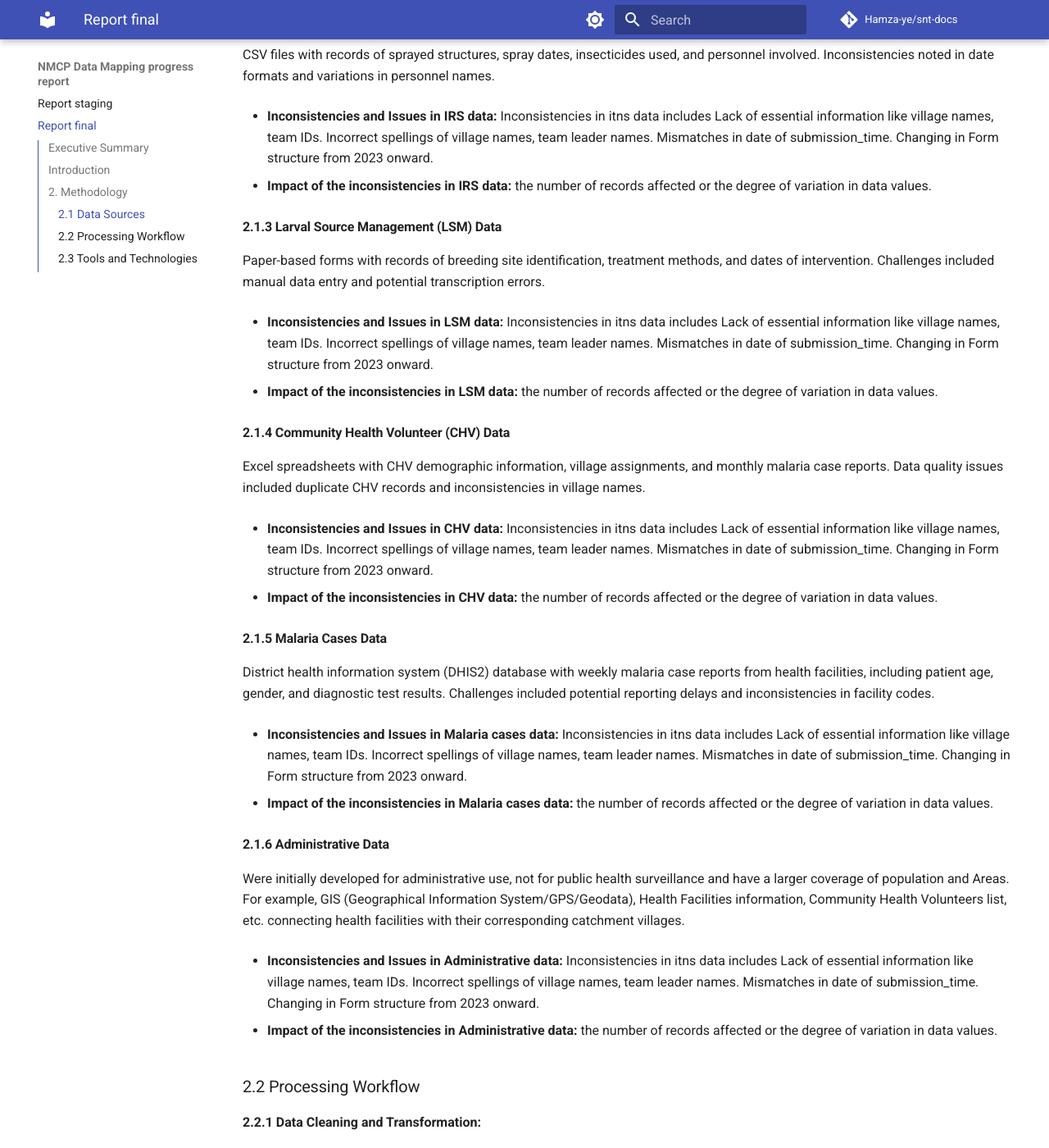
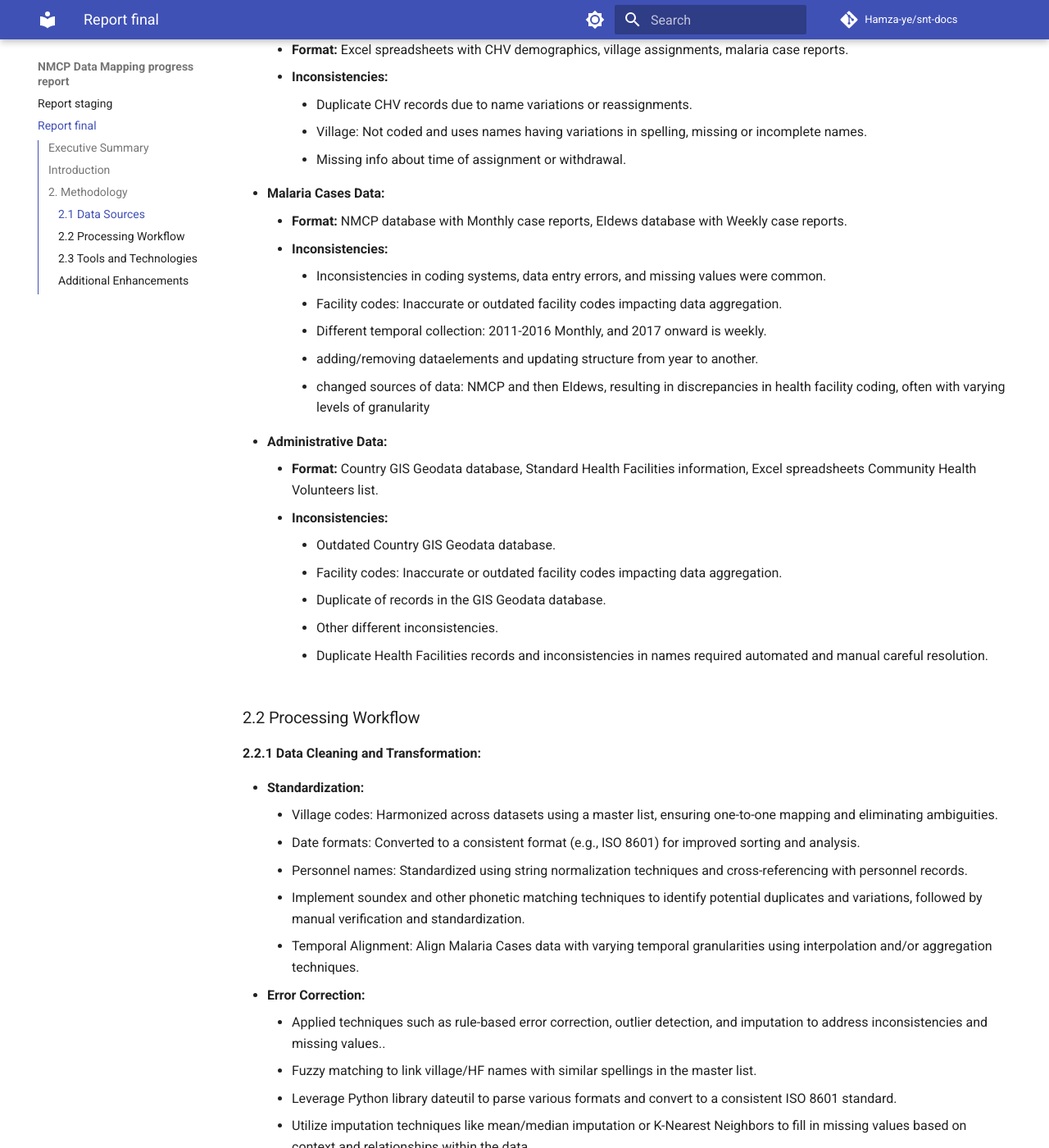
Before and after one commit to Hamza-ye/snt-docs, an MkDocs documentation site: the page built from documentation/docs/final-report.md, in a window 1280 px wide and 1400 px high, scrolled down 2945 px. Shown: the whole window at 82% size. Built offline with MkDocs 1.6.1 and Material for MkDocs 9.7.7, drawn with Linux system fonts in a browser that asks for light colours; comment, search, counter and statistics services are not loaded; some of the changed text lies outside the part shown.

Commit message:
add details

````diff
--- a/documentation/docs/final-report.md
+++ b/documentation/docs/final-report.md
@@ -50,113 +50,105 @@ This report details the methodology, results, and impact of this data mapping pr
 
 The project integrated data from the following primary sources:
 
-#### 2.1.1 Insecticide-treated nets (ITNs) Data
-
-Excel spreadsheets with records of ITN distribution campaigns, including village codes, household counts, and net quantities distributed. Inconsistencies observed in village code formats and occasional missing household countsو Lack of essential information like village names, team IDs. Incorrect spellings of village names of villages without code. Mismatches in submission_time formats. Changing in Form structure from 2023 onward
-
-**format:**
-
-```
-
-| Name                     | Type       | describtion                    |
-|------------------------- |----------- |------------------------------- |
-| report_target_type       | int        | is it within target or not     |
-| report_ppc_code          | int        | location code                  |
-| report_team_no           | int        | team no reached this location  |
-| day_reached              | varchar    | day this location reached      |
-| report_houses            | int        |                                |
-| report_residents         | int        |                                |
-| report_idps              | int        |                                |
-| report_idps_individuals  | int        |                                |
-| report_population        | int        |                                |
-| report_males             | int        |                                |
-| report_females           | int        |                                |
-| report_male_children     | int        |                                |
-| report_female_children   | int        |                                |
-| report_pregnants         | int        |                                |
-| report_itns_distributed  | int        |                                |
-| report_submission_time   | timestamp  |                                |
-| report_is_idps_camp      | bool       | is this location an idps_camp  |
-| report_tlcommenet        | text       | team leader comments           |
-
-```
-
-* **Impact of the inconsistencies in ITNs data:** the number of records affected or the degree of variation in data values.
-
-#### 2.1.2 Indoor Residual Spraying (IRS) Data
-
-CSV files with records of sprayed structures, spray dates, insecticides used, and personnel involved. Inconsistencies noted in date formats and variations in personnel names.
-
-* **Inconsistencies and Issues in IRS data:** Inconsistencies in itns data includes Lack of essential information like village names, team IDs. Incorrect spellings of village names, team leader names. Mismatches in date of submission_time. Changing in Form structure from 2023 onward.
-
-* **Impact of the inconsistencies in IRS data:** the number of records affected or the degree of variation in data values.
-
-#### 2.1.3 Larval Source Management (LSM) Data
-
-Paper-based forms with records of breeding site identification, treatment methods, and dates of intervention. Challenges included manual data entry and potential transcription errors.
-
-* **Inconsistencies and Issues in LSM data:** Inconsistencies in itns data includes Lack of essential information like village names, team IDs. Incorrect spellings of village names, team leader names. Mismatches in date of submission_time. Changing in Form structure from 2023 onward.
-
-* **Impact of the inconsistencies in LSM data:** the number of records affected or the degree of variation in data values.
-
-#### 2.1.4 Community Health Volunteer (CHV) Data
-
-Excel spreadsheets with CHV demographic information, village assignments, and monthly malaria case reports. Data quality issues included duplicate CHV records and inconsistencies in village names.
-
-* **Inconsistencies and Issues in CHV data:** Inconsistencies in itns data includes Lack of essential information like village names, team IDs. Incorrect spellings of village names, team leader names. Mismatches in date of submission_time. Changing in Form structure from 2023 onward.
-
-* **Impact of the inconsistencies in CHV data:** the number of records affected or the degree of variation in data values.
-
-#### 2.1.5 Malaria Cases Data
-
-District health information system (DHIS2) database with weekly malaria case reports from health facilities, including patient age, gender, and diagnostic test results. Challenges included potential reporting delays and inconsistencies in facility codes.
-
-* **Inconsistencies and Issues in Malaria cases data:** Inconsistencies in itns data includes Lack of essential information like village names, team IDs. Incorrect spellings of village names, team leader names. Mismatches in date of submission_time. Changing in Form structure from 2023 onward.
-
-* **Impact of the inconsistencies in Malaria cases data:** the number of records affected or the degree of variation in data values.
-
-#### 2.1.6 Administrative Data
-
-Were initially developed for administrative use, not for public health surveillance and have a larger coverage of population and Areas. For example, GIS (Geographical Information System/GPS/Geodata), Health Facilities information, Community Health Volunteers list, etc. connecting health facilities with their corresponding catchment villages.
-
-* **Inconsistencies and Issues in Administrative data:** Inconsistencies in itns data includes Lack of essential information like village names, team IDs. Incorrect spellings of village names, team leader names. Mismatches in date of submission_time. Changing in Form structure from 2023 onward.
-
-* **Impact of the inconsistencies in Administrative data:** the number of records affected or the degree of variation in data values.
+* **ITN Distribution Data:**
+      - **Format:** Excel spreadsheets with village codes, household counts, net quantities, team, date, etc.
+      - **Inconsistencies:**
+        - Village code formats: Mixing numeric and alphanumeric formats, missing or incomplete codes.
+        - Data entry errors.
+        - Missing values, inconsistencies with reported village population.
+        - Mismatches in date of submission_time.
+* **IRS Data:**
+      - **Format:** Excel spreadsheets with sprayed structures, dates, insecticides, ...
+      - **Inconsistencies:**
+        - Village code formats: Mixing numeric and alphanumeric formats, missing or incomplete codes.
+        - Personnel names: Variations in spelling, abbreviations, missing names.
+        - Mismatches in date of submission_time
+* **LSM Data:**
+      - **Format:** Paper-based and Electronic forms with breeding site identification, treatment methods, dates.
+      - **Inconsistencies:**
+        - Transcription errors due to manual data entry.
+        - Incompatible data types for similar variables (e.g., income as categorical vs. continuous)
+        - Incomplete data: Missing information on breeding site type, treatment dosage, etc.
+* **CHV Data:**
+      - **Format:** Excel spreadsheets with CHV demographics, village assignments, malaria case reports.
+      - **Inconsistencies:**
+        - Duplicate CHV records due to name variations or reassignments.
+        - Village: Not coded and uses names having variations in spelling, missing or incomplete names.
+        - Missing info about time of assignment or withdrawal.
+* **Malaria Cases Data:**
+      - **Format:** NMCP database with Monthly case reports, EIdews database with Weekly case reports.
+      - **Inconsistencies:**
+        - Inconsistencies in coding systems, data entry errors, and missing values were common.
+        - Facility codes: Inaccurate or outdated facility codes impacting data aggregation.
+        - Different temporal collection: 2011-2016 Monthly, and 2017 onward is weekly.
+        - adding/removing dataelements and updating structure from year to another.
+        - changed sources of data: NMCP and then EIdews, resulting in discrepancies in health facility coding, often with varying levels of granularity
+* **Administrative Data:**
+      - **Format:** Country GIS Geodata database, Standard Health Facilities information, Excel spreadsheets Community Health Volunteers list.
+      - **Inconsistencies:**
+        - Outdated Country GIS Geodata database.
+        - Facility codes: Inaccurate or outdated facility codes impacting data aggregation.
+        - Duplicate of records in the GIS Geodata database.
+        - Other different inconsistencies.
+        - Duplicate Health Facilities records and inconsistencies in names required automated and manual careful resolution.
 
 ### 2.2 Processing Workflow
 
 **2.2.1 Data Cleaning and Transformation:**
 
-* **Standardization:** Harmonized village codes across datasets using a master village list.
-* **Error correction:** Identified and corrected typographical errors, inconsistencies in date formats, and missing values using a combination of automated checks and manual review.
-* **Outlier handling:** Flagged and investigated potential outliers in numerical data (e.g., unusually high or low numbers of nets distributed) to ensure data accuracy.
+* **Standardization:**
+      - Village codes: Harmonized across datasets using a master list, ensuring one-to-one mapping and eliminating ambiguities.
+      - Date formats: Converted to a consistent format (e.g., ISO 8601) for improved sorting and analysis.
+      - Personnel names: Standardized using string normalization techniques and cross-referencing with personnel records.
+      - Implement soundex and other phonetic matching techniques to identify potential duplicates and variations, followed by manual verification and standardization.
+      - Temporal Alignment: Align Malaria Cases data with varying temporal granularities using interpolation and/or aggregation techniques.
+* **Error Correction:**
+      - Applied techniques such as rule-based error correction, outlier detection, and imputation to address inconsistencies and missing values..
+      - Fuzzy matching to link village/HF names with similar spellings in the master list.
+      - Leverage Python library dateutil to parse various formats and convert to a consistent ISO 8601 standard.
+      - Utilize imputation techniques like mean/median imputation or K-Nearest Neighbors to fill in missing values based on context and relationships within the data.
+      - Manual review and correction of identified errors, ensuring data integrity.
+* **Outlier Handling:**
+      - Investigation of potential outliers (e.g., unusually high net distributions) through data visualization and cross-referencing with other sources.
+      - Contextualization of outliers based on local factors or data collection methods.
 
 **2.2.2 Master List Creation and Maintenance:**
 
 * **Village list:** Consolidated and standardized village names and codes from multiple sources, addressing duplicates and inconsistencies.
-* **Health facility list (HF):** Created a master list of health facilities with unique codes, names, and geographic coordinates, merging HFs from EIdews Malaria cases reporting system and NMCP records.
+* **Health facility list (HF):**
+      - A comprehensive list of health facilities was created with unique codes, names, and geographic coordinates, merging HFs from EIdews Malaria cases reporting system and NMCP records to provide a clear picture of health infrastructure.
+      - Checked and updated the list through collaboration with local authorities and community to reflect changes in facility closures, expansions, or changes in operational status.
 
 ![Organization Unit](images/orgunits.png){ align=center, width="400" }
 
 ![Merged Hfs](images/merged-hfs.png){ align=center, width="450" }
 
-* **CHV list:** Compiled a comprehensive list of CHVs with unique identifiers, demographic information, village assignments, and contact details, resolving duplicate records.
+* **CHV list:**
+      - Compiled a comprehensive list of CHVs with unique identifiers, demographic information, village assignments, and contact details, resolving duplicate records.
+      - Implement de-duplication algorithms to identify and merge duplicate CHV records based on unique identifiers, demographics, and village assignments.
+      - Cross-reference CHVs with village master list to ensure accurate village assignments and avoid inconsistencies.
 
 #### 2.2.3 Data Merging and Integration
 
 * **Mapping to master lists:** Linked activity data to corresponding master lists using village codes, health facility codes, and CHV identifiers.
+* **Resolving Record Linkage Issues:** Employed probabilistic matching techniques to account for variations in names and addresses, with manual verification for high-confidence matches.
 * **Resolving inconsistencies:** Addressed discrepancies in codes or names through manual verification and cross-referencing with original data sources.
-* **Data validation checks:** Implemented automated checks to ensure consistency between data sources, such as comparing ITN quantities with household counts and verifying CHV village assignments.
+* **Data validation checks:** Implemented automated checks to ensure consistency between data sources, such as comparing ITN quantities with household counts and verifying CHV village assignments, proactively identifying and addressing potential errors.
 
 #### 2.2.4 Data Quality Assessment
 
-* **Profiling:** Analyzed data distributions, identified missing values, and assessed data completeness for each dataset.
-* **Validation checks:** Implemented logical checks for consistency (e.g., ensuring dates of IRS activities precede malaria case reports).
-* **Completeness analysis:** Calculated the percentage of missing values for key variables and investigated potential reasons for missing data.
+* **Data lineage tracking:** Tracing the origin and transformations of each data point to ensure transparency and auditability.
+* **Validation checks:** IImplement domain-specific validation rules (e.g., checking if reported net quantities fall within plausible ranges for village sizes). Verified data integrity through cross-referencing with external sources (e.g., population data).
+* **Completeness Analysis:** Calculate the percentage of missing values for key variables and analyze the distribution of missingness across different datasets. Identify patterns and potential reasons for missing data (e.g., reporting delays, data entry challenges). Documented for improved future training programs to improve data collection and reporting practices.
 
 ### 2.3 Tools and Technologies
 
-* **Data cleaning and integration:** Python (pandas, NumPy), OpenRefine
-* **Data profiling and validation:** Python (pandas-profiling, Great Expectations)
-* **Data storage:** PostgreSQL database
-* **Data visualization:** Tableau
+* **Data cleaning and integration:** Python (pandas, NumPy), Pentaho Data Integration and MetaData Management, OpenRefine, facilitated automated data manipulation and cleaning tasks. SQL, Excel.
+* **Data storage:** PostgreSQL database with version control and audit trails.
+* **Data visualization:** Power BI enabled the creation of interactive dashboards and reports for data visualization and analysis.
+
+### Additional Enhancements
+
+* **Diagrams:** Visually depict the data processing workflow, master list structures, and relationships between datasets.
+* **Tables:** Summarize data quality metrics, such as completeness rates and error rates, for each dataset and stage of the process.
+* **Code Snippets:** Provide examples of key data cleaning and transformation techniques, demonstrating practical implementation.
````
Also changed, not shown: 1 other file.
